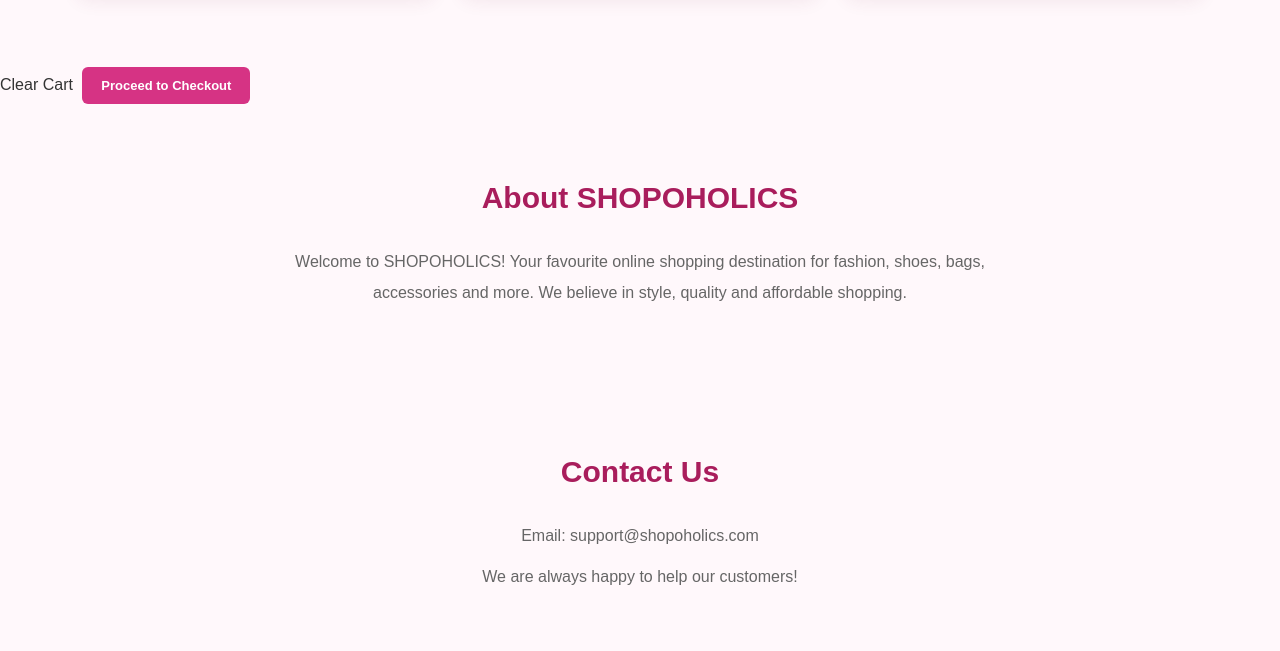
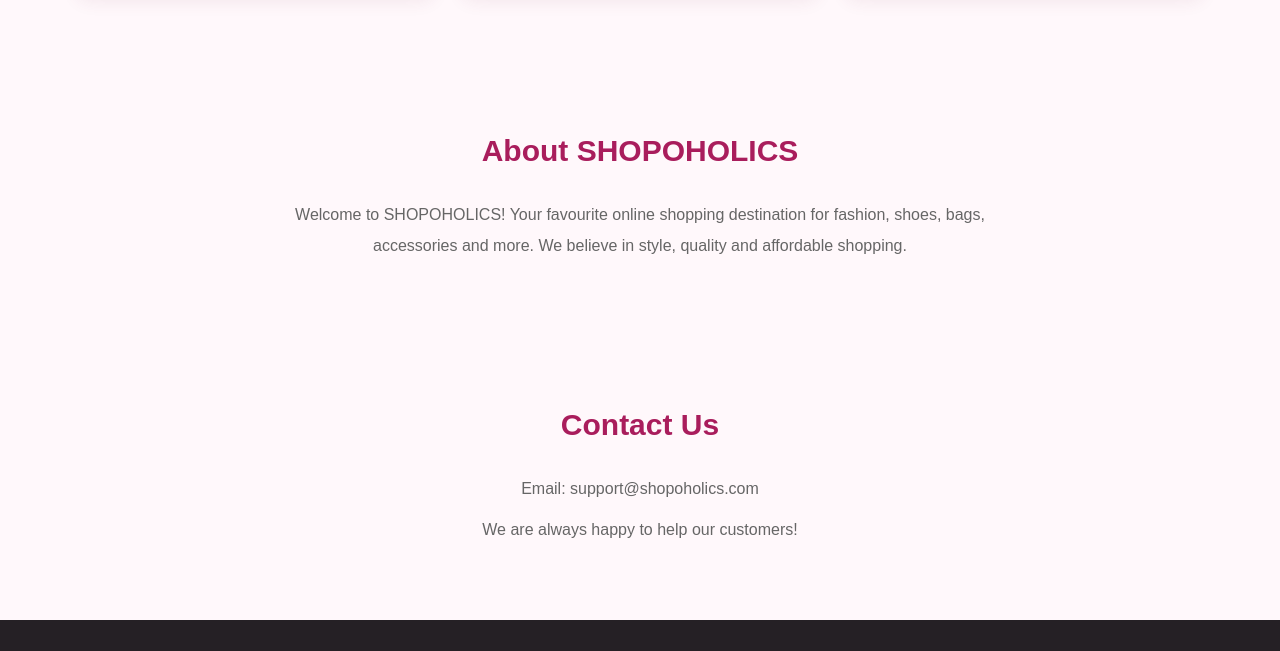
Before and after one commit to yamna04/shopping-website-, a plain HTML site: page index.html in a window 1280 px wide. Shown: the part 2133-2784 px from the top of the page. Drawn offline with Linux system fonts and the light colour scheme.

Commit message:
Fix HTML formatting and structure

```diff
--- a/index.html
+++ b/index.html
@@ -68,13 +68,6 @@
         <p id="no-products" hidden>No products found!</p>
     </section>
 
-            Clear Cart
-        </button>
-
-        <button onclick="openCheckout()">
-            Proceed to Checkout
-        </button>
-    </section>
 
     <!-- About -->
     <section class="section" id="about">
```
